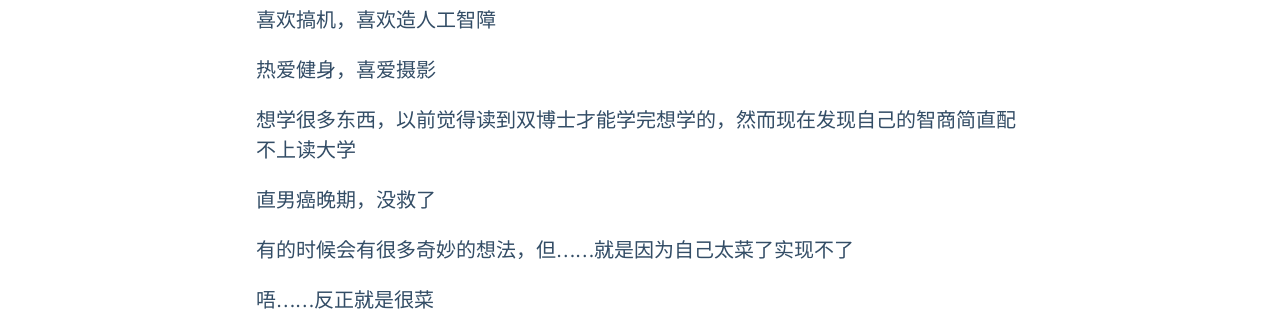
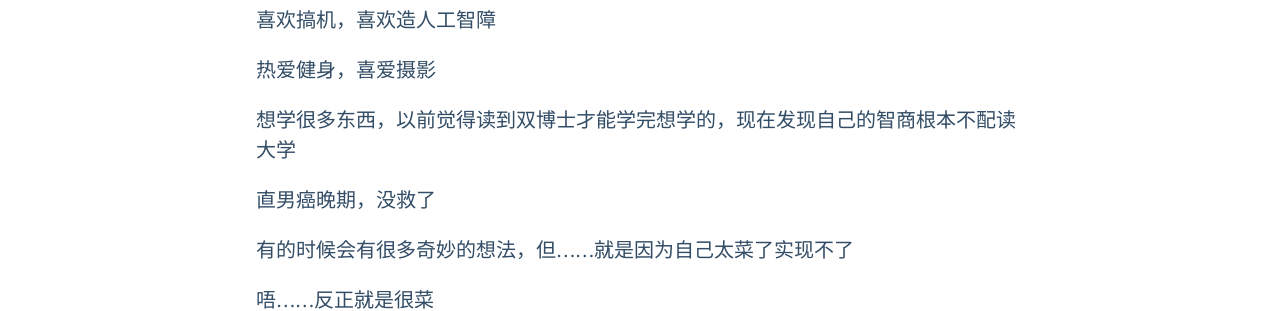
Before and after one commit to LoneWolfEric/lonewolferic.github.io, a Jekyll site: the page built from pages/about.md, in a window 1280 px wide. Shown: the part 681-992 px from the top of the page. Built offline with Jekyll 4.4.1, drawn with Linux system fonts in a browser that asks for light colours; comment, search, counter and statistics services are not loaded.

Commit message:
修改about

```diff
--- a/pages/about.md
+++ b/pages/about.md
@@ -16,7 +16,7 @@ feature-img: "assets/img/pexels/circuit.jpeg"
 
 热爱健身，喜爱摄影
 
-想学很多东西，以前觉得读到双博士才能学完想学的，然而现在发现自己的智商简直配不上读大学
+想学很多东西，以前觉得读到双博士才能学完想学的，现在发现自己的智商根本不配读大学
 
 直男癌晚期，没救了
 
```
Also changed, not shown: 1 other file.
